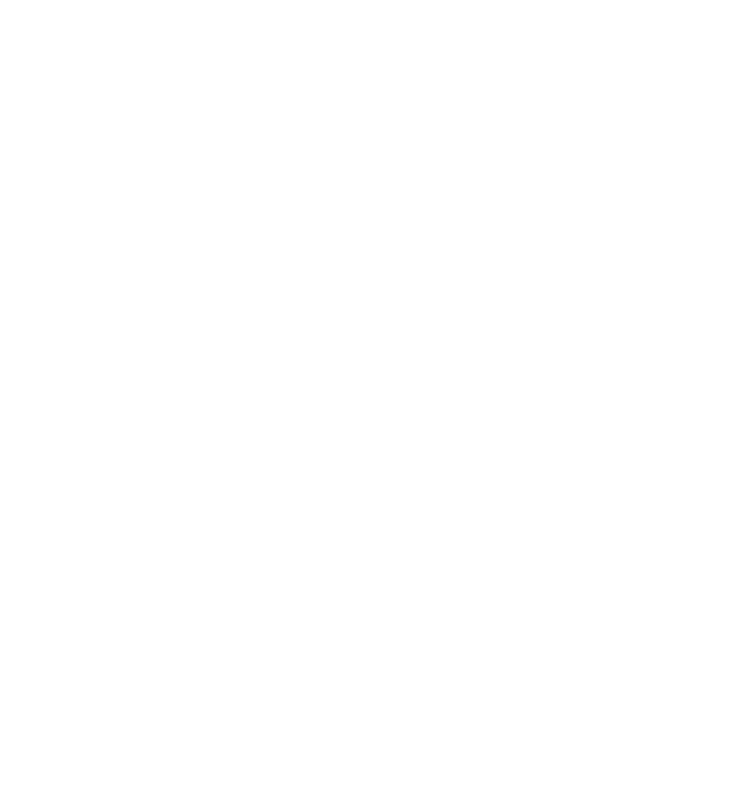
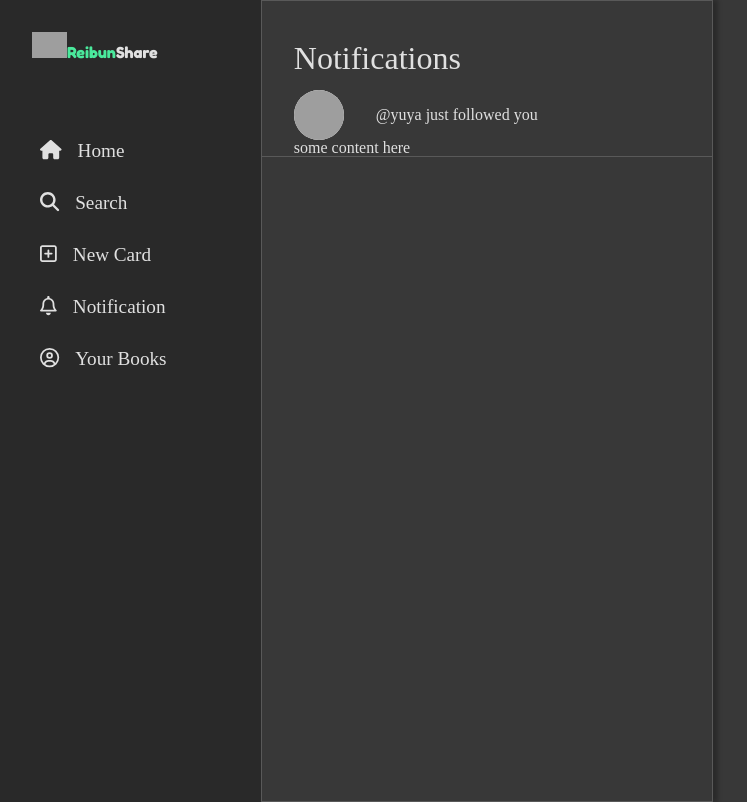
Before and after one commit to tayu78/reibunshare-frontend, a React (Vite) app: page /notifications in a window 1280 px wide. Before the commit this address had no page. Shown: the whole page, without its empty margins (8-755 px from the left). Built offline with nearby package versions, Linux system fonts and the light colour scheme; grey boxes are pictures that could not be loaded.

Commit message:
created Notifications component UI

```diff
--- a/src/App.tsx
+++ b/src/App.tsx
@@ -3,6 +3,7 @@
 import Landing from "./pages/Landing";
 import Home from "./pages/Home";
 import Search from "./components/Search";
+import Notifications from "./components/Notifications";
 
 function App() {
   return (
@@ -11,6 +12,7 @@
         <Route path="/" element={<Landing />} />
         <Route element={<ProtectedRoutes user={"hoge"} />}>
           <Route path="/search" element={<Search />} />
+          <Route path="/notifications" element={<Notifications />} />
           <Route path="/home" element={<Home />} />
         </Route>
       </Routes>
--- /dev/null
+++ b/src/components/Notifications/index.tsx
@@ -0,0 +1,21 @@
+import styles from "./styles.module.scss";
+import Avatar from "../Avatar";
+
+const Notifications = () => {
+  return (
+    <div className={styles.notifications}>
+      <h1>Notifications</h1>
+      <div className={styles.notification}>
+        <div className={styles.head}>
+          <div className={styles.avatarWrapper}>
+            <Avatar />
+          </div>
+          <p>@yuya just followed you</p>
+        </div>
+        <section>some content here</section>
+      </div>
+    </div>
+  );
+};
+
+export default Notifications;
--- /dev/null
+++ b/src/components/Notifications/styles.module.scss
@@ -0,0 +1,38 @@
+@use "../../styles/base" as * ;
+
+$PADDING_TOP: 25px;
+.notifications{
+    width: 450px;
+    max-width: 100%;
+    border: 1px solid $BLACK_SECONDARY;
+    box-shadow: 5px 0px 4px rgba(0, 0, 0, 0.25);
+    min-height: calc(100vh - $PADDING_TOP);
+    padding-top: $PADDING_TOP;
+
+
+    h1{
+        margin: 1rem 2rem;
+
+    }
+}
+
+.head{
+    display: flex;
+    align-items: center;
+    p{
+        margin-left: 2rem;
+    }
+
+
+}
+
+.avatarWrapper{
+    width: 50px;
+    height: 50px;
+
+}
+
+.notification{
+    padding-left: 2rem;
+    border-bottom: 1px solid $BLACK_SECONDARY ;
+}
--- a/src/styles/_base.scss
+++ b/src/styles/_base.scss
@@ -82,3 +82,7 @@
 .bgBlackPrimary{
     background-color: $BLACK_PRIMARY;
 }
+
+h1 {
+    font-size: 2rem;
+}
```
